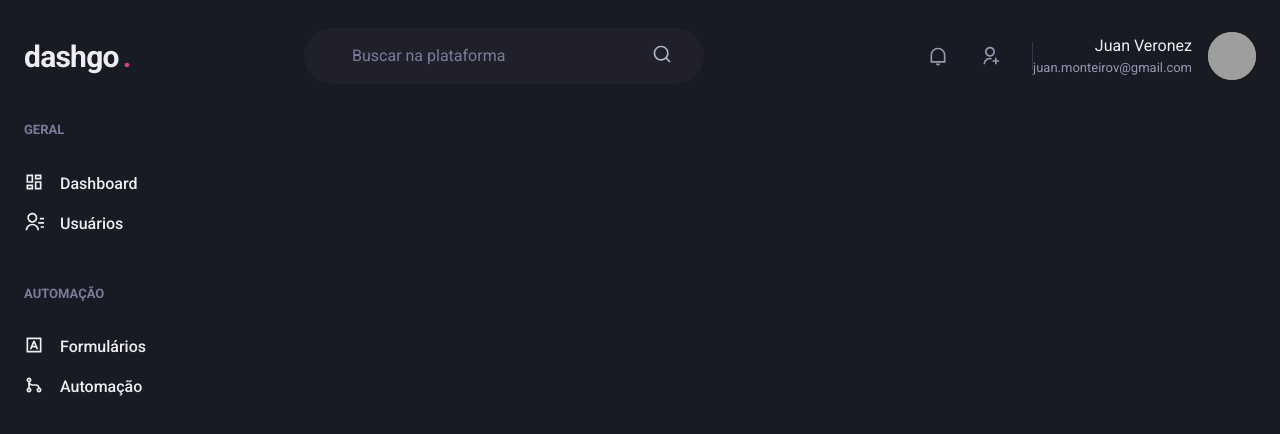
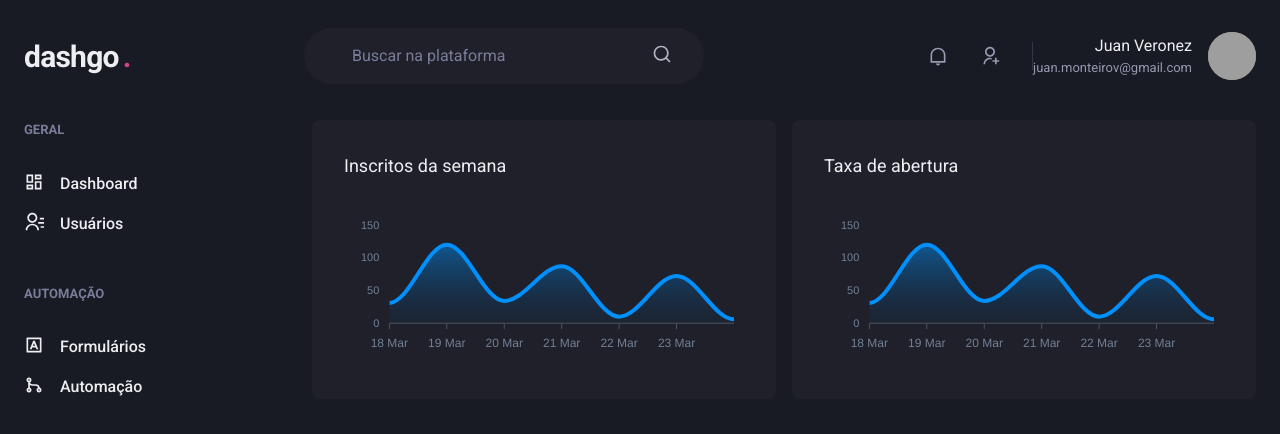
Before and after one commit to JuanMVeronez/ignite-react04-dashgo, a Next.js app: page /dashboard in a window 1280 px wide. Shown: the top 434 px of the page. Built offline with nearby package versions, Linux system fonts and the light colour scheme; grey boxes are pictures that could not be loaded.

Commit message:
criacao do primeiro layout da dashboard

```diff
--- a/src/pages/dashboard.tsx
+++ b/src/pages/dashboard.tsx
@@ -1,14 +1,80 @@
-import { Flex } from "@chakra-ui/react";
+import { Box, Flex, SimpleGrid, Text, theme } from "@chakra-ui/react";
+import dynamic from "next/dynamic";
+import { Validator } from "prop-types";
+
 import { Header } from "../components/Header";
 import { Sidebar } from "../components/Sidebar";
+
+// Utilizado para lazy-loading, retornando o valor de forma dinamica,
+//so quando o user entrar. Sendo que com esse valor de ssr ele fica desabilitado
+const Chart = dynamic(() => import('react-apexcharts'), {
+  ssr: false
+})
+const options: ApexCharts.ApexOptions = {
+  chart: {
+    toolbar: { show: false},
+    zoom: { enabled: false },
+    foreColor: theme.colors.gray[500],
+  },
+  grid: { show: false },
+  dataLabels: { enabled: false },
+  tooltip: { enabled: false },
+  xaxis: {
+    type: "datetime",
+    axisBorder: { color: theme.colors.gray[600] },
+    axisTicks: { color: theme.colors.gray[600] },
+    categories: [
+      '2021-03-18T00:00:00.000Z',
+      '2021-03-19T00:00:00.000Z',
+      '2021-03-20T00:00:00.000Z',
+      '2021-03-21T00:00:00.000Z',
+      '2021-03-22T00:00:00.000Z',
+      '2021-03-23T00:00:00.000Z',
+      '2021-03-24T00:00:00.000Z',
+    ]
+  },
+  fill: {
+    opacity: 0.3,
+    type: 'gradient',
+    gradient: {
+      shade: "dark",
+      opacityFrom: 0.7,
+      opacityTo: 0.3,
+    }
+  }
+
+};
+
+const series = [
+  { name: "Serie one", data: [31, 120, 34, 87, 10, 72, 6] }
+];
 
 export default function Dashboard() {
   return (
     <Flex direction="column" h="100vh">
       <Header />
-
       <Flex w="100%" my="6" maxW="1480" mx="auto" px="6">
         <Sidebar/>
+        <SimpleGrid flex="1" gap="4" minChildWidth="320px" align="flex-start">
+          <Box
+            p="8"
+            bg="gray.800"
+            borderRadius={8}
+            pb="4"
+          >
+            <Text fontSize="lg" mb="4">Inscritos da semana</Text>
+            <Chart options={options} series={series} type="area" height={160} />
+          </Box>
+          <Box
+            p="8"
+            bg="gray.800"
+            borderRadius={8}
+            pb="4"
+          >
+            <Text fontSize="lg" mb="4">Taxa de abertura</Text>
+            <Chart options={options} series={series} type="area" height={160} />
+          </Box>
+        </SimpleGrid>
       </Flex>
     </Flex>
   );
```
